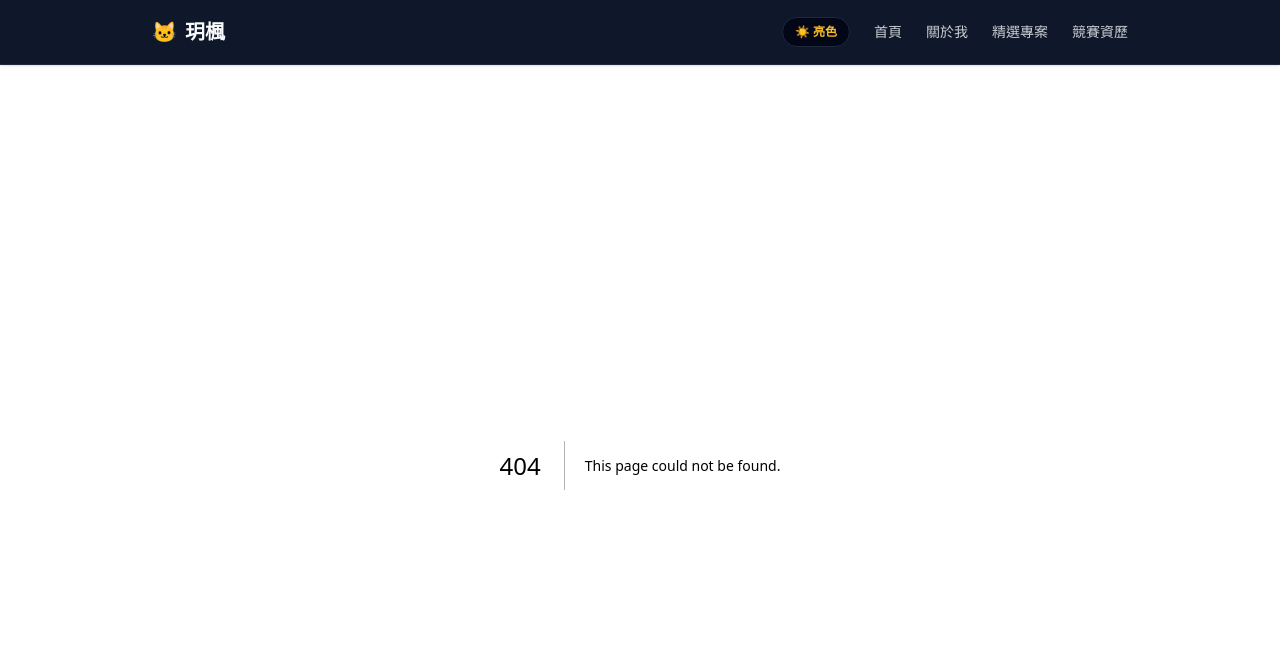
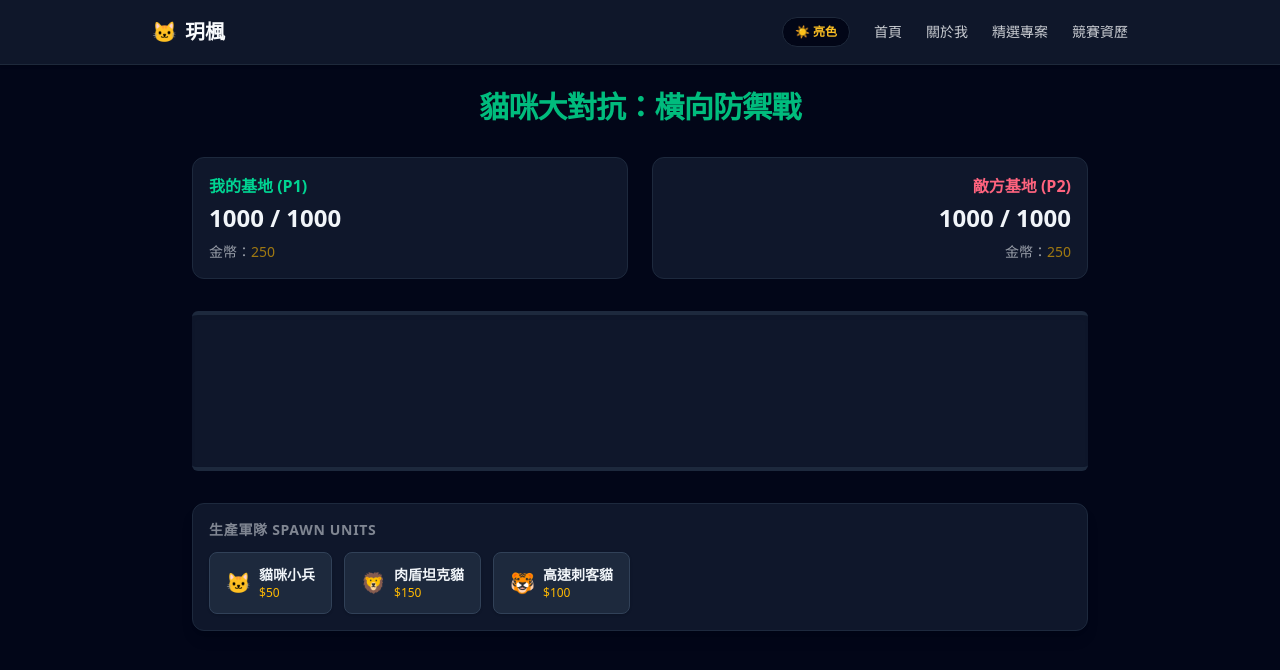
Before and after one commit to moonfall000/YueFon, a Next.js app: page /TowerDefense in a window 1280 px wide. Before the commit this address had no page. Shown: the top 670 px of the page. Built offline with nearby package versions, Linux system fonts and the light colour scheme.

Commit message:
將web2-game001 2048貓咪開箱傳說 搬移至個人網頁子網址

```diff
--- /dev/null
+++ b/app/TowerDefense/minionConfig.js
@@ -0,0 +1,27 @@
+// app/TowerDefense/minionConfig.js
+export const minionConfig = {
+  normal: {
+    name: "貓咪小兵",
+    cost: 50,
+    hp: 100,
+    speed: 0.6,
+    attack: 20,
+    emoji: "🐱"
+  },
+  tank: {
+    name: "肉盾坦克貓",
+    cost: 150,
+    hp: 350,
+    speed: 0.3,
+    attack: 10,
+    emoji: "🦁"
+  },
+  speed: {
+    name: "高速刺客貓",
+    cost: 100,
+    hp: 80,
+    speed: 1.0,
+    attack: 35,
+    emoji: "🐯"
+  }
+};
--- /dev/null
+++ b/app/TowerDefense/page.js
@@ -0,0 +1,169 @@
+// app/TowerDefense/page.js (第 1 段)
+'use client';
+import { useState, useEffect, useRef } from 'react';
+import { minionConfig } from './minionConfig'; // 💡 完美引入你剛架好的角色模組檔
+
+export default function TowerDefense() {
+  const minionTypes = Object.keys(minionConfig);
+  const [p1BaseHp, setP1BaseHp] = useState(1000);
+  const [p2BaseHp, setP2BaseHp] = useState(1000);
+  const [p1Money, setP1Money] = useState(100);
+  const [p2Money, setP2Money] = useState(100);
+
+  const [minions, setMinions] = useState([]);
+  const minionsRef = useRef([]);
+
+  useEffect(() => {
+    const moneyTimer = setInterval(() => {
+      setP1Money(m => Math.min(m + 15, 1000));
+      setP2Money(m => Math.min(m + 15, 1000));
+    }, 500);
+    return () => clearInterval(moneyTimer);
+  }, []);
+
+  const spawnMinion = (owner, type) => {
+    // 💡 全自動動態模組化：數值完全從設定檔撈取，再也不用寫死在程式碼裡
+    const config = minionConfig[type];
+    if (!config) return;
+
+    if (owner === 1 && p1Money < config.cost) return;
+    if (owner === 2 && p2Money < config.cost) return;
+
+    if (owner === 1) setP1Money(m => m - config.cost);
+    else setP2Money(m => m - config.cost);
+
+    const newMinion = {
+      id: Date.now() + Math.random(),
+      owner,
+      type,
+      x: owner === 1 ? 0 : 100,
+      hp: config.hp,
+      maxHp: config.hp,
+      speed: config.speed,
+      attack: config.attack,
+      emoji: config.emoji
+    };
+
+    minionsRef.current = [...minionsRef.current, newMinion];
+    setMinions(minionsRef.current);
+  };
+  useEffect(() => {
+    const gameLoop = setInterval(() => {
+      let currentMinions = [...minionsRef.current];
+      let nextMinions = [];
+
+      for (let i = 0; i < currentMinions.length; i++) {
+        let m = { ...currentMinions[i] };
+        let isBlocked = false;
+
+        for (let j = 0; j < currentMinions.length; j++) {
+          let enemy = currentMinions[j];
+          if (m.owner !== enemy.owner) {
+            if (m.owner === 1 && enemy.x > m.x && enemy.x - m.x < 4) {
+              isBlocked = true;
+              enemy.hp -= m.attack * 0.03;
+            }
+            if (m.owner === 2 && enemy.x < m.x && m.x - enemy.x < 4) {
+              isBlocked = true;
+              enemy.hp -= m.attack * 0.03;
+            }
+          }
+        }
+
+        if (!isBlocked) {
+          if (m.owner === 1) {
+            if (m.x < 92) m.x += m.speed;
+            else setP2BaseHp(hp => Math.max(hp - m.attack * 0.03, 0));
+          } else {
+            if (m.x > 8) m.x -= m.speed;
+            else setP1BaseHp(hp => Math.max(hp - m.attack * 0.03, 0));
+          }
+        }
+
+        if (m.hp > 0) {
+          nextMinions.push(m);
+        }
+      }
+
+      minionsRef.current = nextMinions;
+      setMinions(nextMinions);
+    }, 30);
+
+    return () => clearInterval(gameLoop);
+  }, []);
+  return (
+    <div className="min-h-screen bg-slate-950 text-slate-100 flex flex-col items-center p-6 font-sans">
+      <header className="w-full max-w-4xl text-center mb-8">
+        <h1 className="text-3xl font-extrabold text-emerald-500 tracking-tight">貓咪大對抗：橫向防禦戰</h1>
+      </header>
+
+      {/* 1. 雙方基地血量與金幣狀況 */}
+      <div className="w-full max-w-4xl grid grid-cols-2 gap-6 mb-8">
+        <div className="p-4 bg-slate-900 border border-slate-800 rounded-xl">
+          <div className="font-bold text-emerald-400 mb-1">我的基地 (P1)</div>
+          <div className="text-2xl font-black mb-2">{Math.ceil(p1BaseHp)} / 1000</div>
+          <div className="text-sm font-medium opacity-60">金幣：<span className="text-amber-400">{p1Money}</span></div>
+        </div>
+        <div className="p-4 bg-slate-900 border border-slate-800 rounded-xl text-right">
+          <div className="font-bold text-rose-400 mb-1">敵方基地 (P2)</div>
+          <div className="text-2xl font-black mb-2">{Math.ceil(p2BaseHp)} / 1000</div>
+          <div className="text-sm font-medium opacity-60">金幣：<span className="text-amber-400">{p2Money}</span></div>
+        </div>
+      </div>
+
+      {/* 2. 戰場橫向跑道 */}
+      <div className="w-full max-w-4xl h-40 bg-slate-900 border-y-4 border-slate-800 relative rounded-md overflow-hidden mb-8 shadow-inner">
+        {minions.map((m) => {
+          // 💡 判斷當前小兵是否卡住，如果前方有阻擋則觸發互毆動畫，否則播放走路動畫
+          const isWalking = m.speed > 0;
+
+          return (
+            <div
+              key={m.id}
+              className="absolute bottom-4 text-3xl transition-all duration-75 flex flex-col items-center -translate-x-1/2"
+              style={{ left: `${m.x}%` }}
+            >
+              {/* 血量條 */}
+              <div className="w-8 h-1 bg-slate-950 rounded-full overflow-hidden mb-1 border border-slate-800">
+                <div
+                  className={`h-full ${m.owner === 1 ? 'bg-emerald-500' : 'bg-rose-500'}`}
+                  style={{ width: `${(m.hp / m.maxHp) * 100}%` }}
+                />
+              </div>
+
+              {/* 💡 動作核心：利用 Tailwind 內建動畫讓 Emoji 活起來。走路時上下彈跳（animate-bounce），開打時左右狂震揮拳（animate-ping） */}
+              <span className={`inline-block ${m.owner === 2 ? '-scale-x-100' : ''} ${
+                isWalking ? 'animate-bounce' : 'animate-pulse'
+              }`}>
+                {m.emoji}
+              </span>
+            </div>
+          );
+        })}
+      </div>
+
+      {/* 3. 模組化按鈕控制列 */}
+      <div className="w-full max-w-4xl bg-slate-900 border border-slate-800 p-4 rounded-xl shadow-lg">
+        <div className="text-sm font-bold opacity-50 mb-3 uppercase tracking-wider">生產軍隊 Spawn Units</div>
+        <div className="flex flex-wrap gap-3">
+          {minionTypes.map((type) => {
+            const cfg = minionConfig[type];
+            return (
+              <button
+                key={type}
+                onClick={() => spawnMinion(1, type)}
+                className="px-4 py-3 bg-slate-800 border border-slate-700 hover:border-emerald-500/50 hover:bg-slate-700 active:scale-95 transition-all rounded-lg flex items-center gap-2 text-sm font-bold shadow"
+              >
+                <span className="text-xl">{cfg.emoji}</span>
+                <div className="text-left">
+                  <div>{cfg.name}</div>
+                  <div className="text-xs text-amber-400 font-medium">${cfg.cost}</div>
+                </div>
+              </button>
+            );
+          })}
+        </div>
+      </div>
+    </div>
+  );
+}
```
